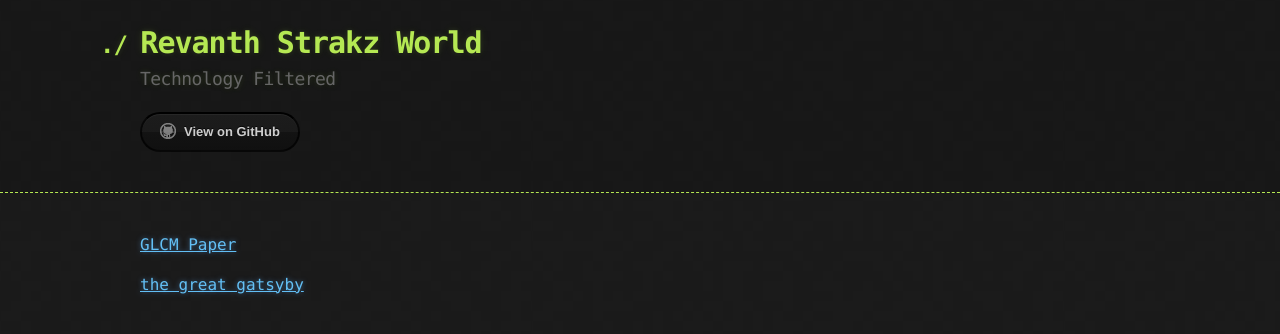
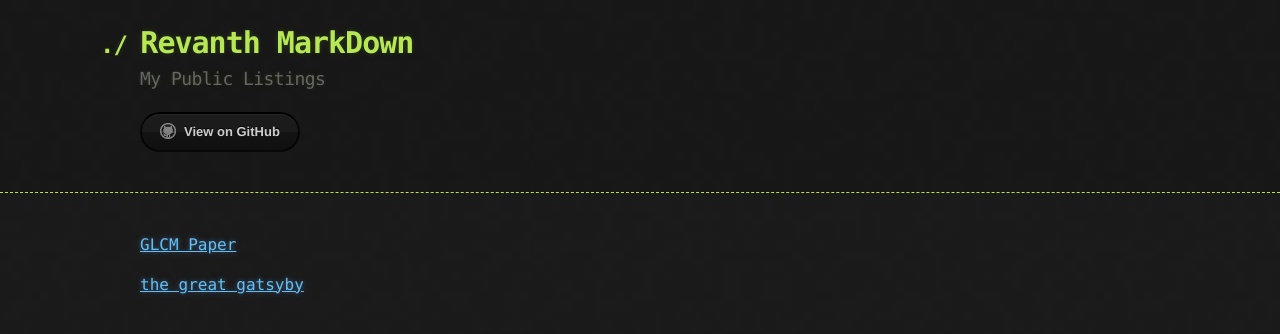
Before and after one commit to revanthstrakz/revanthstrakz.github.io, a Jekyll site: the page built from index.md, in a window 1280 px wide. Shown: the top 334 px of the page. Built offline with Jekyll 4.4.1, drawn with Linux system fonts in a browser that asks for light colours.

Commit message:
Update _config.yml

```diff
--- a/_config.yml
+++ b/_config.yml
@@ -1,5 +1,5 @@
-title: Revanth Strakz World
-description: Technology Filtered
+title: Revanth MarkDown
+description: My Public Listings
 show_downloads: false
 google_analytics:
 theme: jekyll-theme-hacker
```
